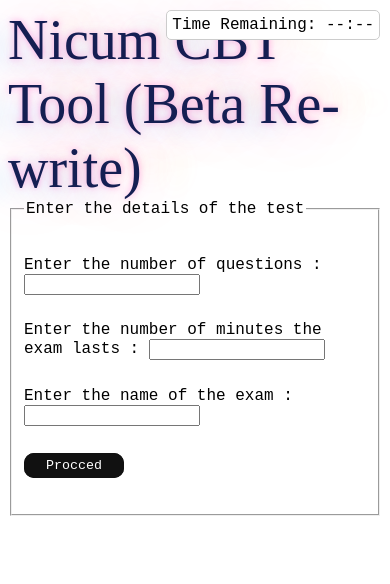
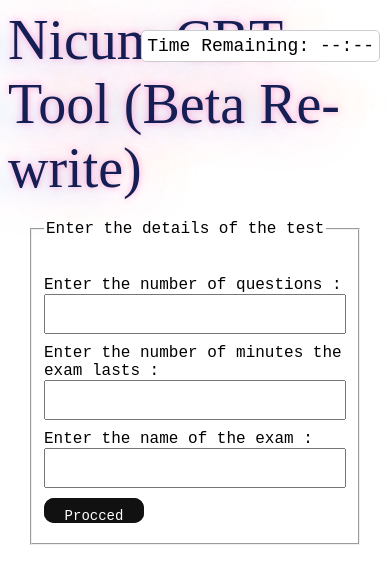
Before and after one commit to b4apple/Nicum-Question-Tool, a plain HTML site: page index.html in a window 390 px wide. Drawn offline with Linux system fonts and the light colour scheme; a web font is replaced by a local one.

Commit message:
Update styles.css
responsiveness

```diff
--- a/styles.css
+++ b/styles.css
@@ -73,19 +73,6 @@ sexy button animation
 }
 
 
-
-
-
-
-
-
-
-
-
-
-
-
-
 /**
 this is the animation of the header
 **/
@@ -148,3 +135,52 @@ this is the animation of the header
     animation: lights 5s 750ms linear infinite;
     font-family: 'Rubik Glitch'
   }
+
+  #work-area {
+    display: flexbox;
+    flex-direction: row;
+    justify-content: center;
+    border-width: 10px;
+    border-color: black;
+  }
+
+
+
+/* Responsive layout */
+#work-area {
+  max-width: 600px; /* Adjust the maximum width as needed */
+  margin: 0 auto; /* Center the content */
+  padding: 20px;
+}
+
+/* Styles for input fields */
+input[type="number"],
+input[type="text"],
+button {
+  width: 100%;
+  margin-bottom: 10px;
+  padding: 10px;
+  box-sizing: border-box;
+}
+
+/* Styles for the timer */
+#timer {
+  text-align: center;
+  margin-top: 20px;
+  font-size: 18px;
+}
+
+/* Media queries for responsiveness */
+@media screen and (max-width: 768px) {
+  #work-area {
+      max-width: 90%; /* Adjust as needed */
+  }
+}
+
+@media screen and (max-width: 480px) {
+  input[type="number"],
+  input[type="text"],
+  button {
+      font-size: 14px; /* Adjust font size for smaller screens */
+  }
+}
```
